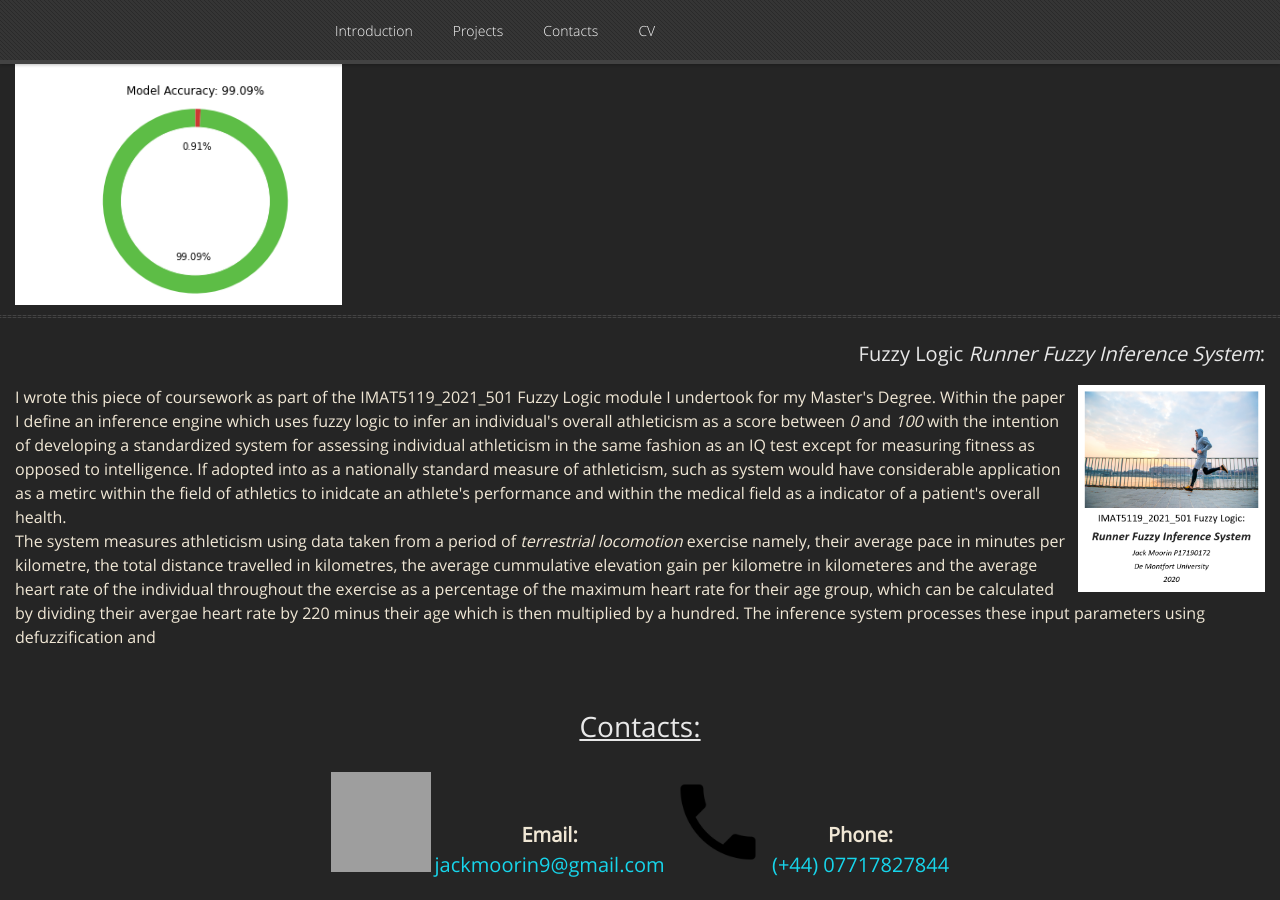
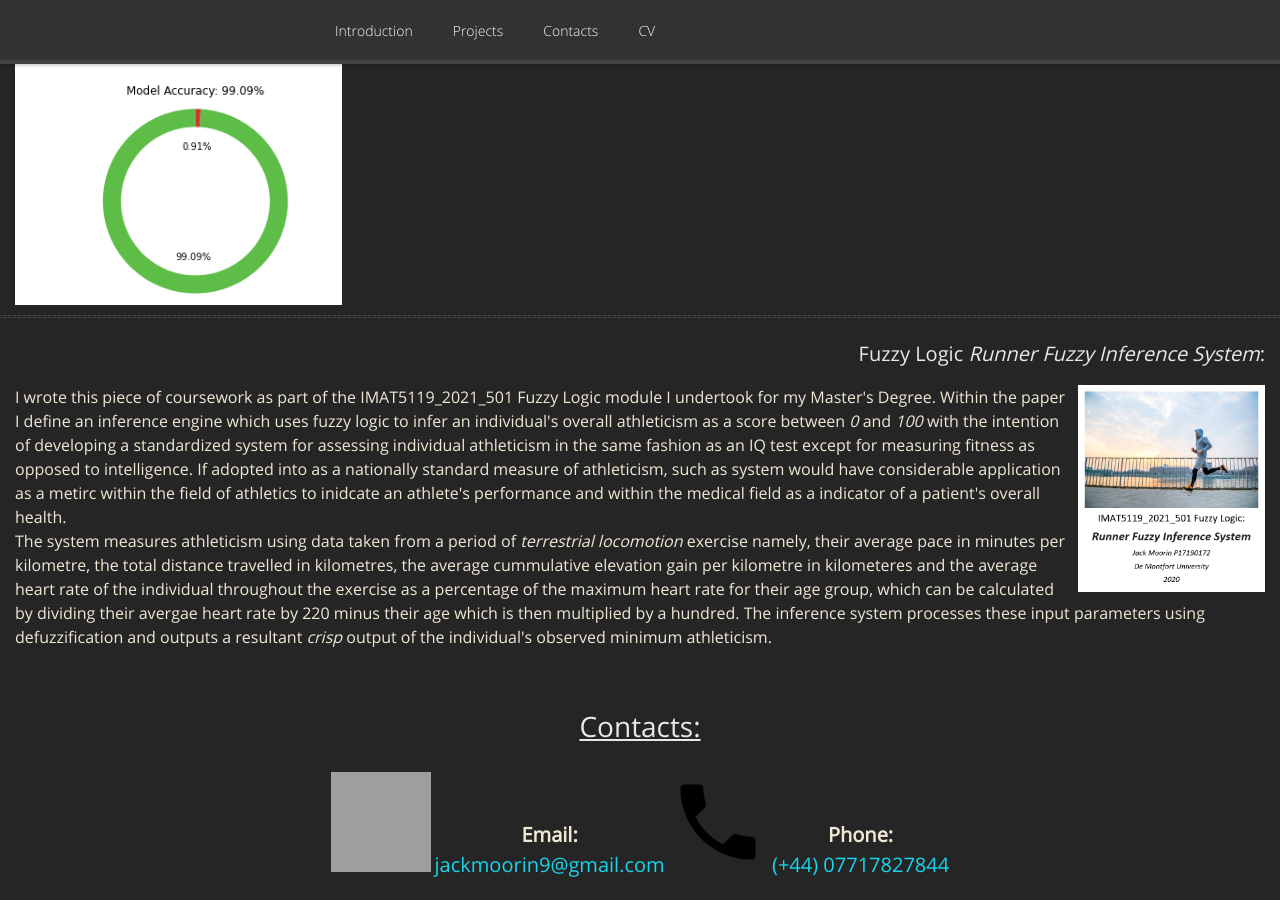
Before and after one commit to GamesProgrammingGrad2021/GamesProgrammingGrad2021.github.io, a Jekyll site: the page built from index.md, in a window 1280 px wide and 900 px high, scrolled down 1889 px. Built offline with Jekyll 4.4.1, drawn with Linux system fonts in a browser that asks for light colours; nearby versions of some CDN libraries; our own code applies the rules of GitHub Pages for plain Markdown files; grey boxes are pictures that could not be loaded.

Commit message:
Update default.html

```diff
--- a/_layouts/default.html
+++ b/_layouts/default.html
@@ -173,7 +173,8 @@
 				in minutes per kilometre, the total distance travelled in kilometres, the average cummulative elevation gain per kilometre in
 				kilometeres and the average heart rate of the individual throughout the exercise as a percentage of the maximum heart rate for
 				their age group, which can be calculated by dividing their avergae heart rate by 220 minus their age which is then multiplied by
-				a hundred. The inference system processes these input parameters using defuzzification and
+				a hundred. The inference system processes these input parameters using defuzzification and outputs a resultant <i>crisp</i> output
+				of the individual's observed minimum athleticism.
 				</div>
 			</div>
 		</div>
```
